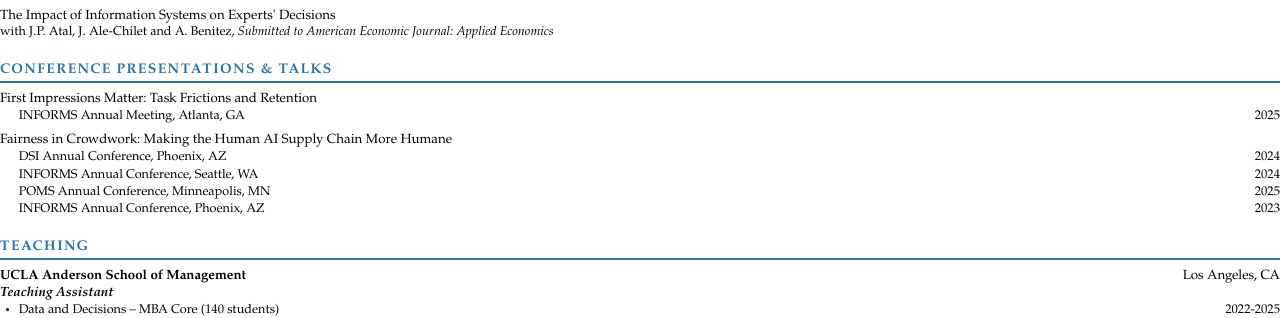
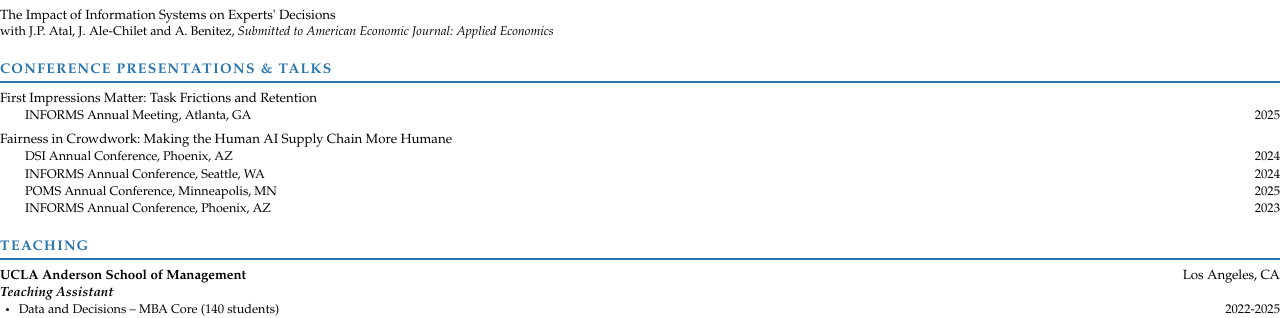
Before and after one commit to martins73/research-site, a Jekyll site: the page built from _pages/cv-print.html, in a window 1280 px wide. Shown: the part 658-976 px from the top of the page. Built offline with Jekyll 4.4.1, drawn with Linux system fonts in a browser that asks for light colours.

Commit message:
Enhance talk list styling and spacing
Added explicit bullet style for talk list and adjusted padding for talk item.

```diff
--- a/_layouts/cv-print.html
+++ b/_layouts/cv-print.html
@@ -144,6 +144,7 @@
       margin: 1pt 0 0 14pt;
       padding: 0;
       font-size: 9.5pt;
+      list-style-type: disc; /* Ensures bullets are explicitly enabled */
     }
 
     .talk-list li {
@@ -156,6 +157,11 @@
     align-items: baseline;          /* Ensures text sits on the same line */
     width: 100%;
 }
+
+    /* This ensures the bullet has a small space before the text starts */
+    .cv-talk-item span:first-child {
+      padding-left: 0.5em;
+    }
 
     /* --- Teaching courses --- */
     .course-row {
```
